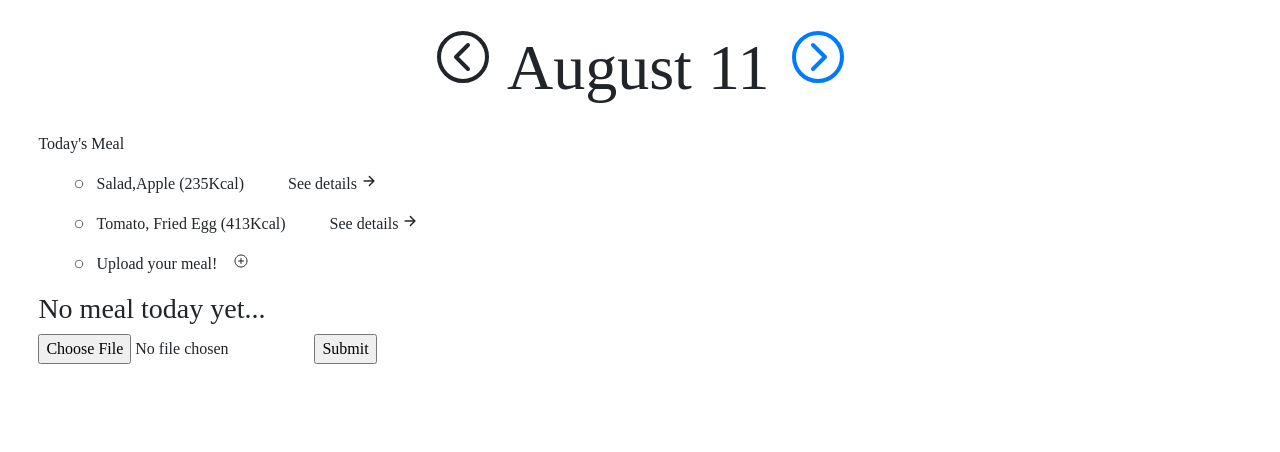
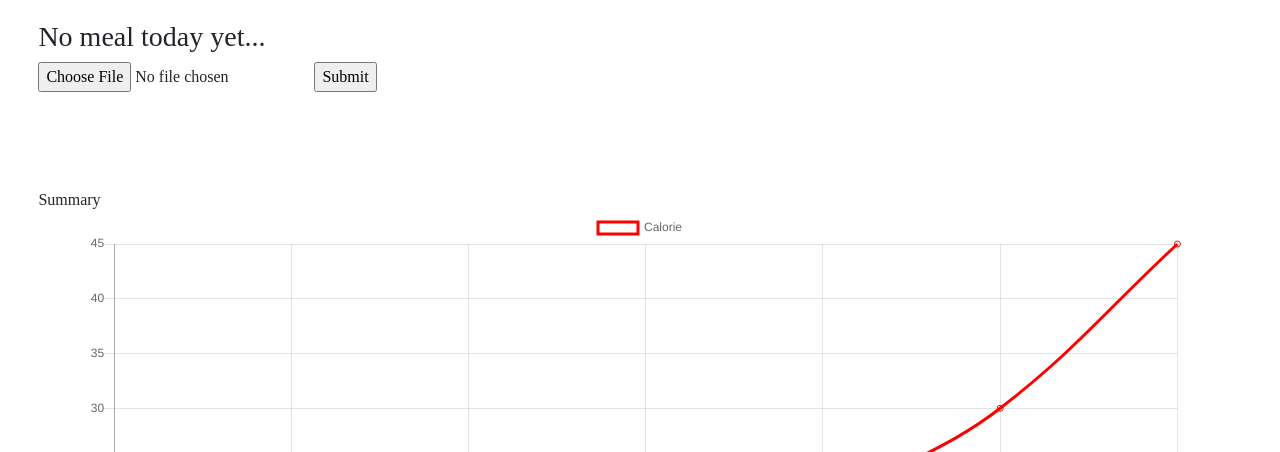
Before and after one commit to pmy0792/KHUSO, a Flask app: page / in a window 1280 px wide. Shown: the part 50-502 px from the top of the page. Run offline with Flask 2, Linux system fonts and the light colour scheme; some libraries are stand-ins or nearby versions; some web fonts are replaced.

Commit message:
api deactivated 4

```diff
--- a/templates/home.html
+++ b/templates/home.html
@@ -31,10 +31,14 @@
         Food Diary
 
     </header>
+
+
     <script type="module" src="https://unpkg.com/ionicons@5.5.2/dist/ionicons/ionicons.esm.js"></script>
     <script nomodule src="https://unpkg.com/ionicons@5.5.2/dist/ionicons/ionicons.js"></script>
     </head>
     <body>
+        <!-- 여기에 날짜 바꾸는 부분!!!-->
+        <!--
         <p class="body_head">
         <ion-icon name="chevron-back-circle-outline"style="font-size:64px;"></ion-icon>
         August 11
@@ -65,21 +69,7 @@
 
 
         </p>
-
-
-
-
-
-
-
-
-
-
-
-
-
-
-
+    -->
     <body>
 
 
@@ -114,6 +104,9 @@
         {% endif %}
         <br/><br/>
 
+
+
+        <div>Summary</div>
         <div class="container">
             <canvas id="calories"></canvas>
           </div>
```
